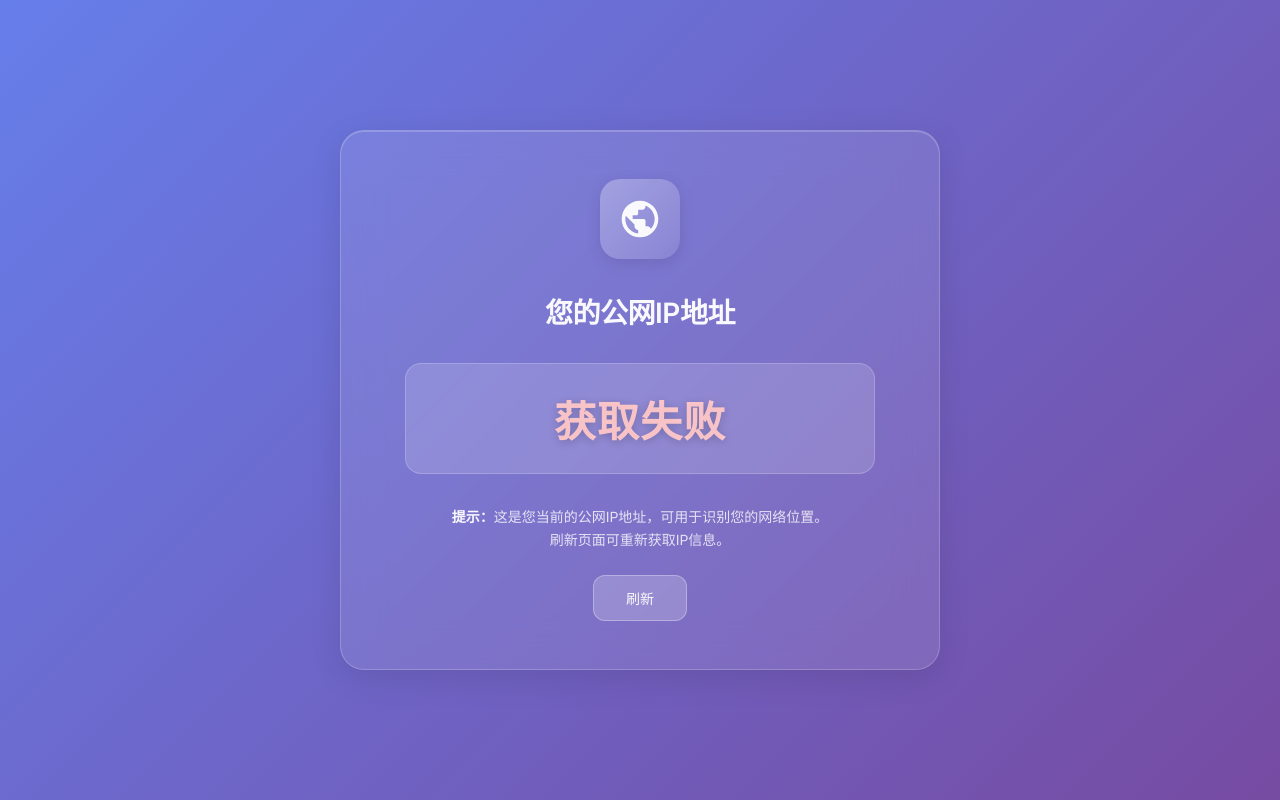
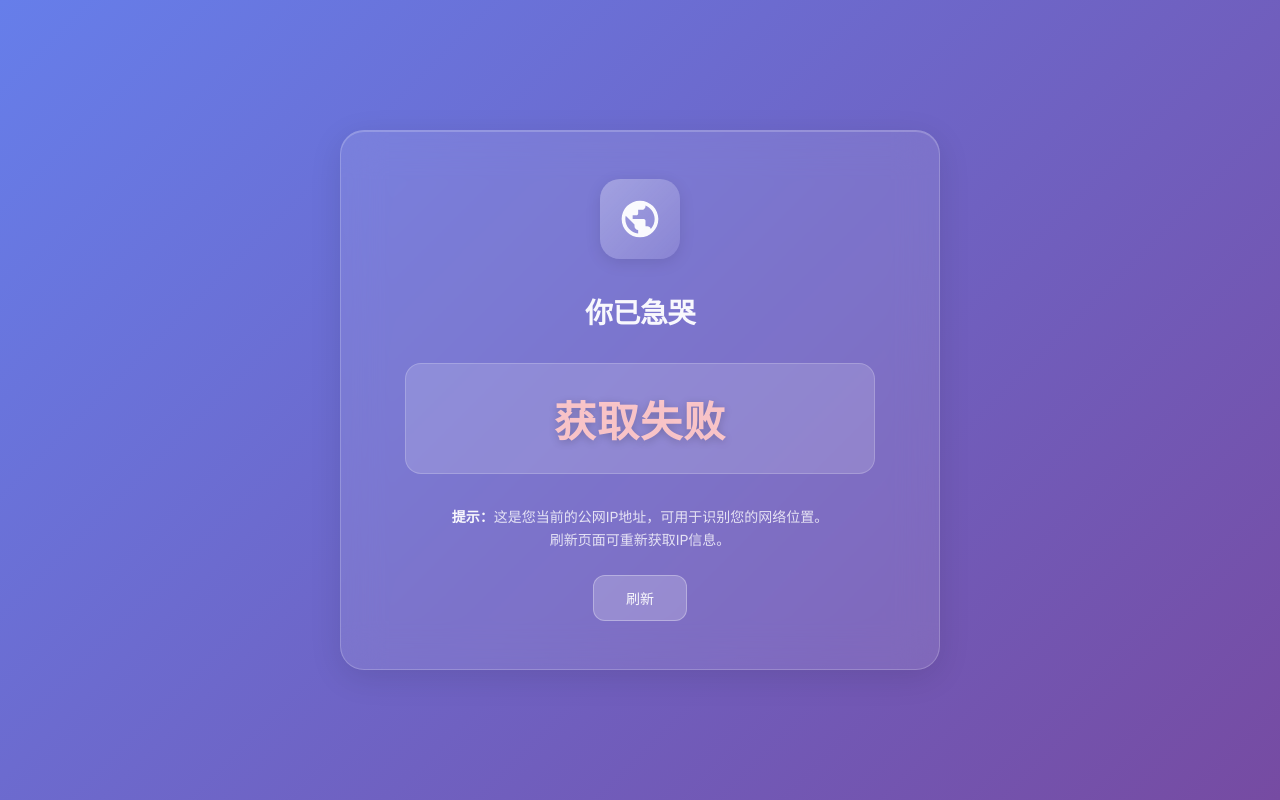
Before and after one commit to mll12345/ip-display, a plain HTML site: page index.html in a window 1280 px wide. Drawn offline with Linux system fonts and the light colour scheme; no server answers.

Commit message:
修改标题为'你已急哭'

```diff
--- a/index.html
+++ b/index.html
@@ -163,7 +163,7 @@
             </svg>
         </div>
 
-        <h1>您的公网IP地址</h1>
+        <h1>你已急哭</h1>
 
         <div class="ip-display">
             <div class="ip-value" id="ipValue">
```
